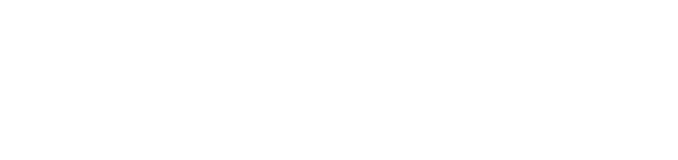
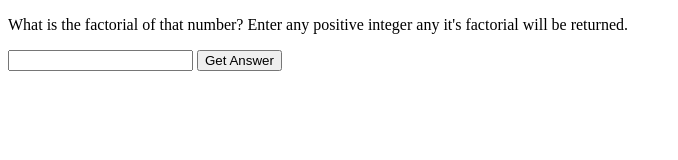
Before and after one commit to Gitthere/FirstFactorialChallenge, a plain HTML site: page index.html in a window 1280 px wide. Shown: the whole page, without its empty margins (0-678 px from the left). Drawn offline with Linux system fonts and the light colour scheme.

Commit message:
set up html framework

```diff
--- a/index.html
+++ b/index.html
@@ -2,9 +2,14 @@
 
 <html lang="en">
   <head>
-    <meta charset="UTF-8"
+    <meta charset="UTF-8">
+    <title>FirstFactorialChallenge</title>
   </head>
   <body>
-    <script src="/js/FirstFactorialChallenge.js"></script>
+    <p>What is the factorial of that number?
+    Enter any positive integer any it's factorial will be returned.</p>
+      <input id="userInput" type="number">
+      <button id="getAnswer">Get Answer</button>
+      <script src="/js/FirstFactorialChallenge.js"></script>
   </body>
 </html>
--- a/js/FirstFactorialChallenge.js
+++ b/js/FirstFactorialChallenge.js
@@ -1 +0,0 @@
-console.log('test');
```
